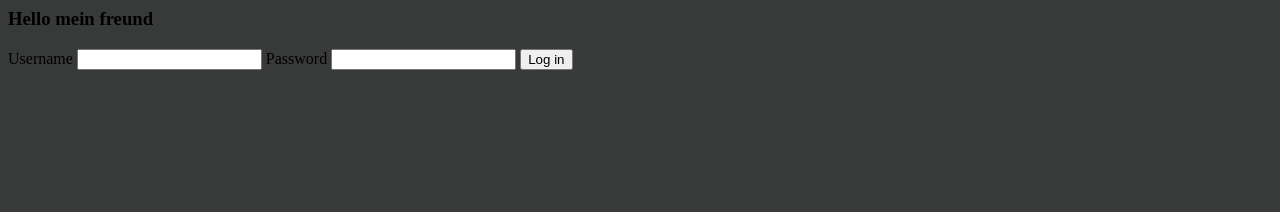
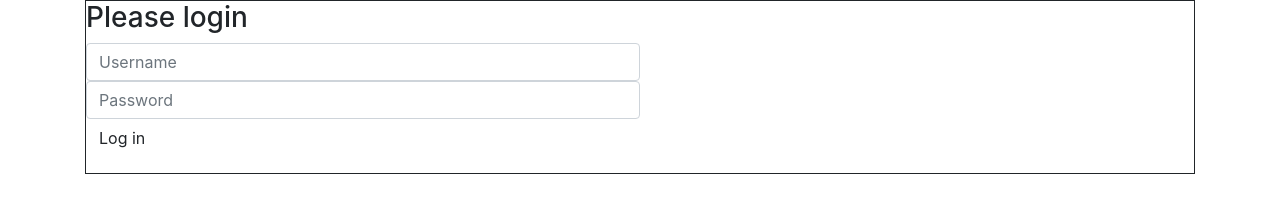
Before and after one commit to MasterWebs/TeacherEvaluations, a website: page index.html at #/login in a window 1280 px wide. Drawn offline with nearby package versions, Linux system fonts and the light colour scheme; some packages are replaced by stand-ins of ours.

Commit message:
added bootstrap

```diff
--- a/index.html
+++ b/index.html
@@ -7,8 +7,10 @@
 
 		<title>Teacher Evaluations</title>
 		<!-- Stylesheets -->
+		<link href="bower_components/bootstrap/dist/css/bootstrap.min.css" rel="stylesheet" type="text/css" />
 		<link href="bower_components/toastr/toastr.min.css" rel="stylesheet" type="text/css" />
-		<link rel="stylesheet/less" type="text/css" href="stylesheet/style.less">  <!--referencse the less file -->
+		<link href="stylesheet/style.less" rel="stylesheet/less" type="text/css">  <!--referencse the less file -->
+		<link href="css/bootstrap.min.css" rel="stylesheet" type="text/css">
 
 		<!-- Scripts -->
 		<script src="node_modules/less/dist/less.js"></script> <!-- reference Less js file -->
@@ -19,8 +21,12 @@
 		<script src="dist/app.js"></script>
 	</head>
 	<body ng-app="EvalApp">
-		<div ng-view>
-			Steady....
+
+		<div class="container" id="view">
+			<div ng-view>
+				Steady....
+			</div>
 		</div>
+		<script src="bower_components/bootstrap/dist/js/bootstrap.min.js"></script>
 	</body>
 </html>
--- a/stylesheet/style.less
+++ b/stylesheet/style.less
@@ -1,5 +1,10 @@
-@primaryColor: #383939;
+@logsize: 50%;
 
-body {
-	background-color: @primaryColor;
+#logForm {
+	border: 1px solid;
 }
+
+
+.form-group {
+	width: @logsize;
+}
--- a/views/login.html
+++ b/views/login.html
@@ -1,12 +1,10 @@
-<div>
-	<h3>Hello mein freund</h3>
-	<div>
+<div id="logForm">
+	<h3>Please login</h3>
+	<div class="form-group">
 		<form ng-submit="login()">
-			<label for="user">Username</label>
-			<input type="text" id="user" ng-model="user" />
-			<label for="pass">Password</label>
-			<input type="text" id="pass" ng-model="pass" />
-			<input type="submit" value="Log in"> </input>
+			<input type="text" id="user" class="form-control" ng-model="user" placeholder="Username" />
+			<input type="password" id="pass" class="form-control" ng-model="pass" placeholder="Password" />
+			<input type="submit" value="Log in" class="btn btn-default"> </input>
 		</form>
 	</div>
 </div>
```
